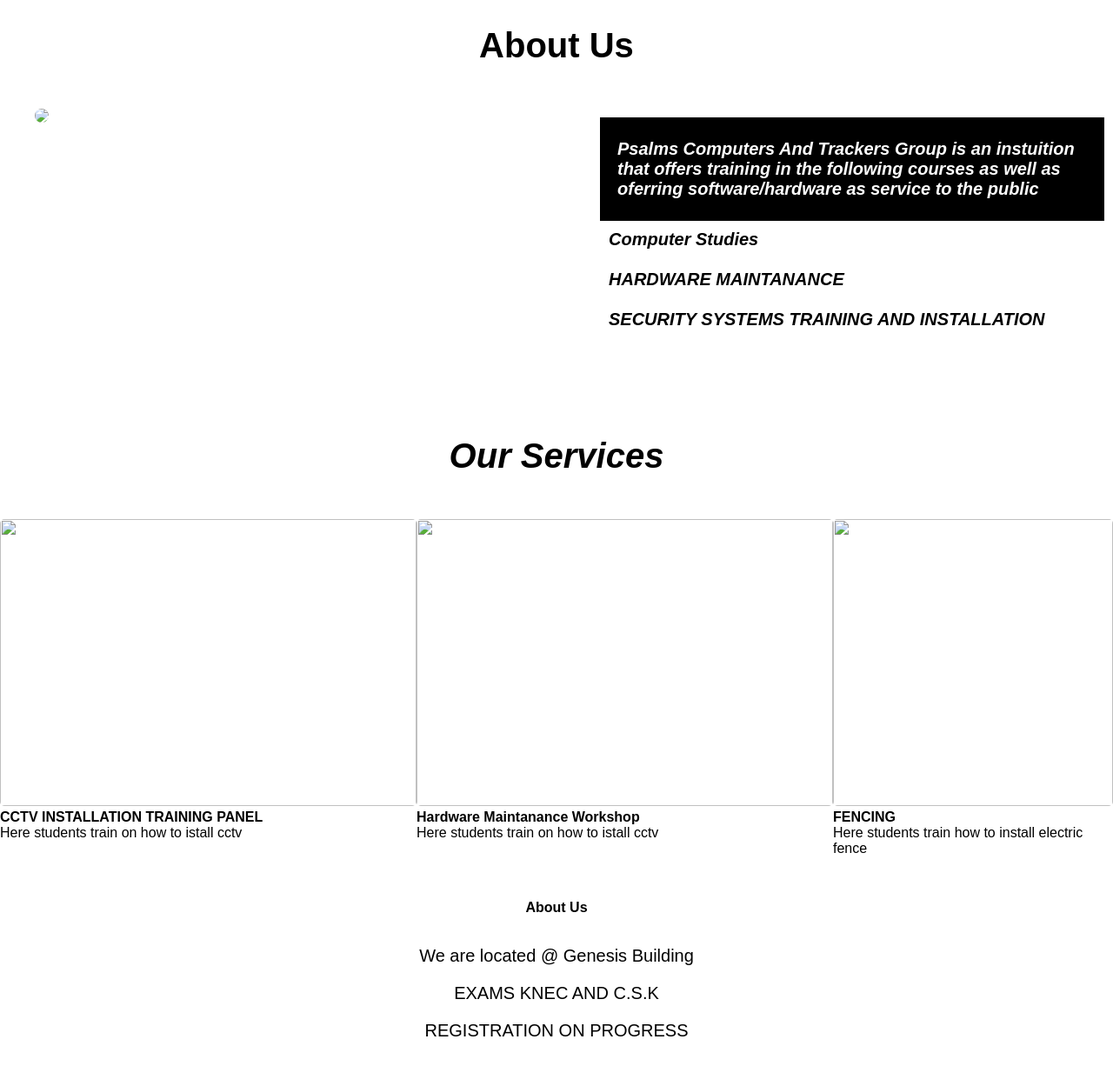
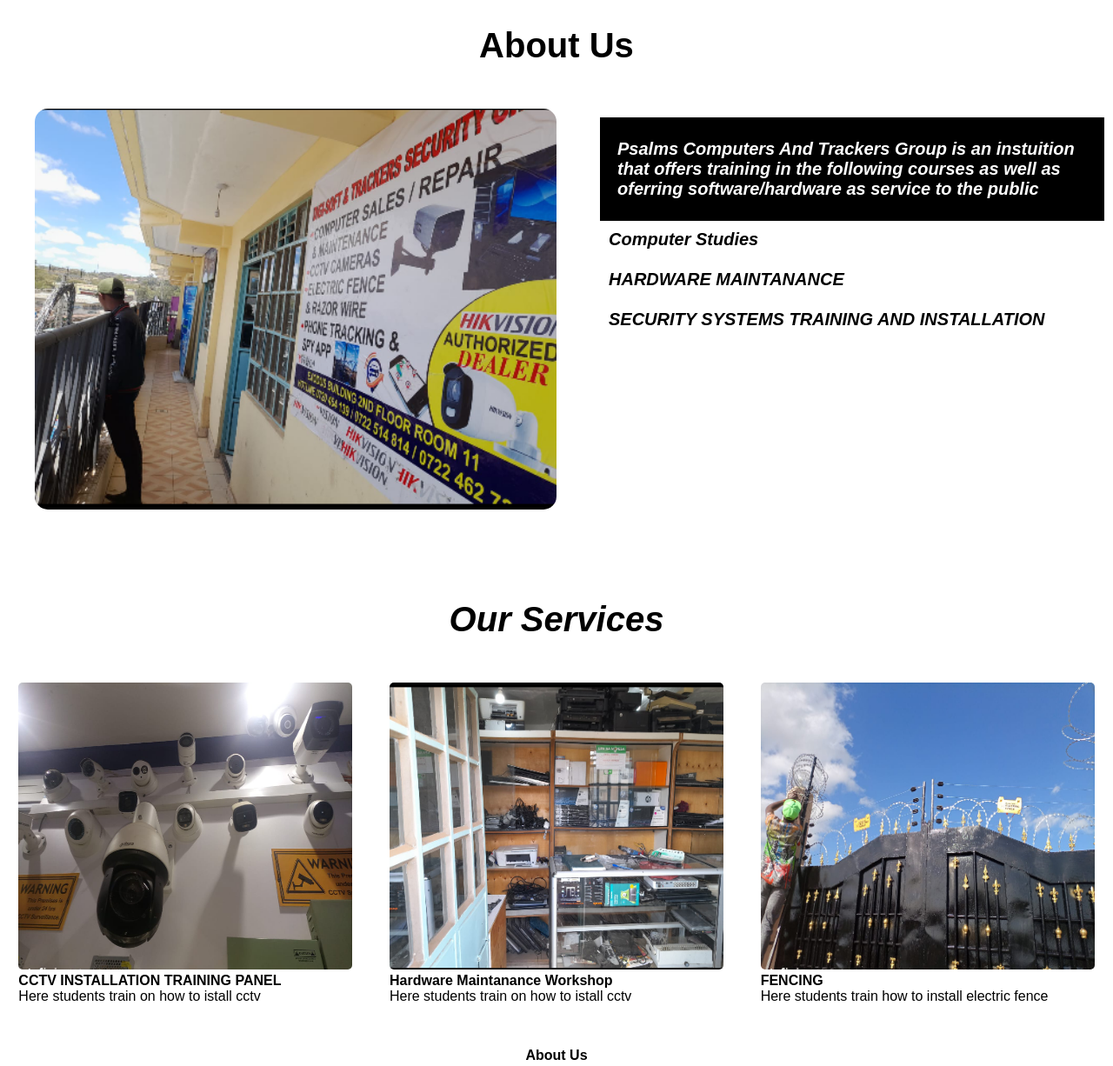
Before and after one commit to kalisatoshi38/sec, a plain HTML site: page index.html in a window 1280 px wide. Shown: the part 820-2046 px from the top of the page at 87% size. Drawn offline with nearby package versions, Linux system fonts and the light colour scheme.

Commit message:
Update index.html

```diff
--- a/index.html
+++ b/index.html
@@ -80,7 +80,7 @@
                           <h1 class="sub-title">About Us</h1>
                             <div class="row">
                                   <div class="about-col-1">
-                                    <img src="images\bg11.png">
+                                    <img src="bg11.png">
                                   </div>
                                   <div class="about-col-2">
                                    <p class="p">Psalms Computers And Trackers Group is an instuition  that offers training in the following courses as well as
@@ -104,7 +104,7 @@
 
                            <div class="g-col-1">
 
-                            <img src="images/sec4.png" width="479" height="330">
+                            <img src="sec4.png" width="479" height="330">
 
                               <h1>CCTV INSTALLATION TRAINING PANEL</h1>
                               <p>Here students train on how to istall cctv</p>
@@ -113,7 +113,7 @@
 
                                <div class="g-col-2">
 
-                                              <img src="images/sec5.png"width="479" height="330">
+                                              <img src="sec5.png"width="479" height="330">
 
                                                      <h1>Hardware Maintanance Workshop</h1>
                                                       <p>Here students train on how to istall cctv</p>
@@ -124,7 +124,7 @@
 
                                <div class="g-col-3">
 
-                              <img src="images/sec3.png"width="50" height="330">
+                              <img src="sec3.png"width="50" height="330">
 
                                      <h1>FENCING</h1>
                                       <p>Here students train how to install electric fence</p>
```
